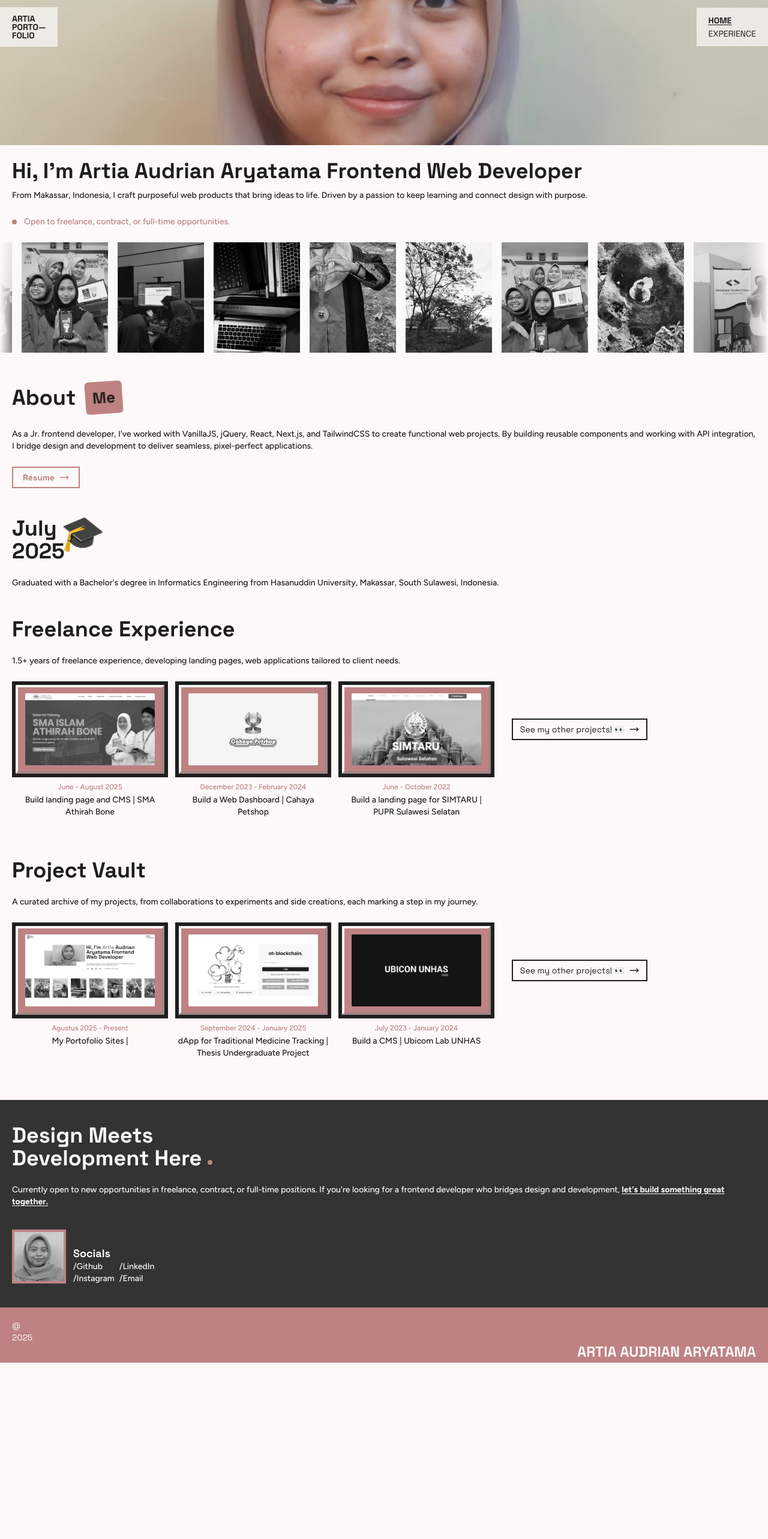
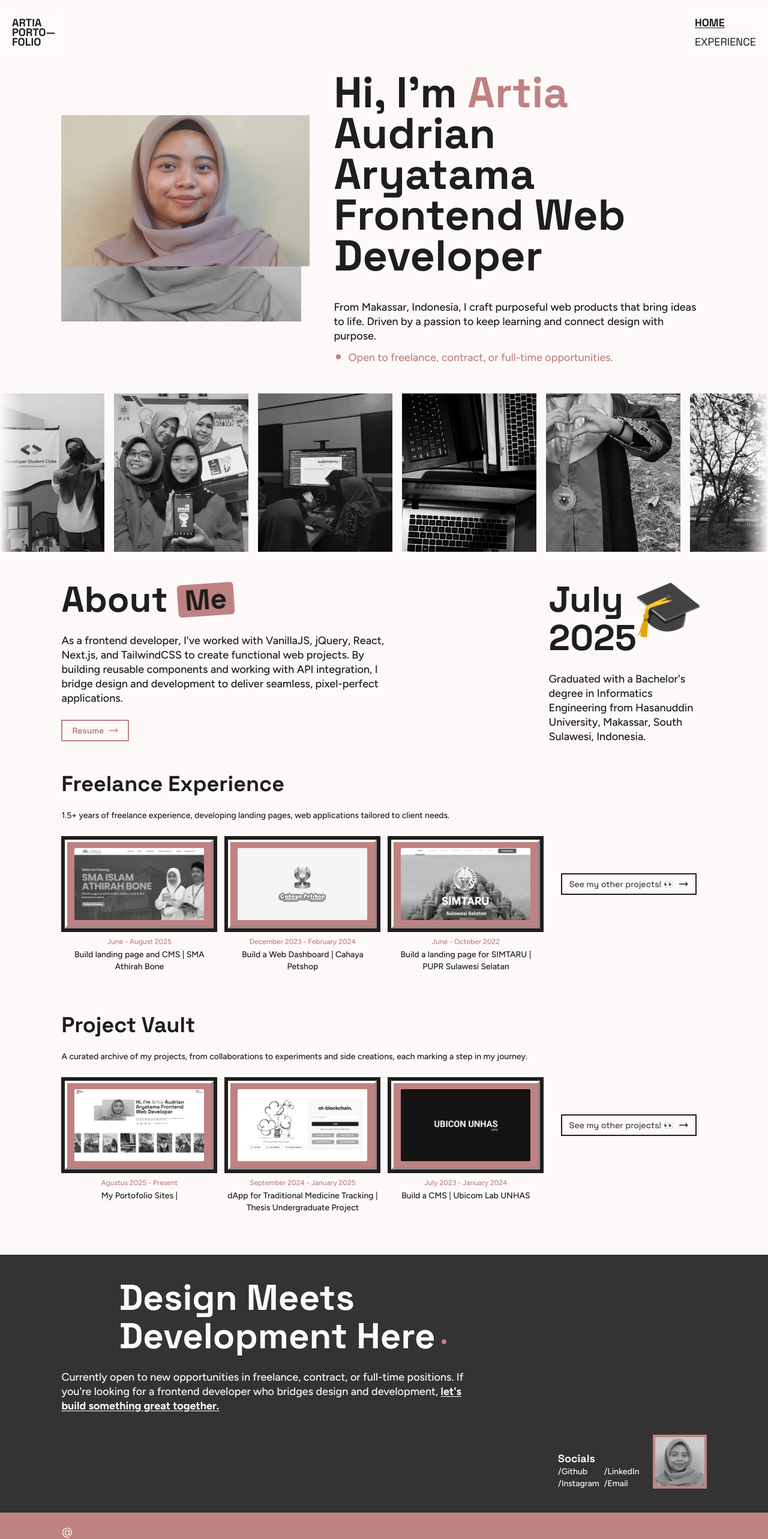
Before and after one commit to artyaaryatama/artia-portofolio, a Next.js app: page / in a window 1280 px wide. Shown: the top 2566 px of the page at 60% size. Before the commit the page ends 2272 px from the top, so only its background shows below. Built offline with nearby package versions, Linux system fonts and the light colour scheme.

Commit message:
testing responsive

```diff
--- a/app/globals.css
+++ b/app/globals.css
@@ -17,6 +17,8 @@
   --radius-md: calc(var(--radius) - 2px);
   --radius-lg: var(--radius);
   --radius-xl: calc(var(--radius) + 4px);
+
+  --breakpoint-xs: 24rem;
 
   --color-sidebar-ring: var(--sidebar-ring);
   --color-sidebar-border: var(--sidebar-border);
@@ -135,7 +137,8 @@ body{
 }
 
 .layout-gap{
-  padding: 0 20px;
+  padding-right: clamp(0.6rem, 8vw, 10rem);
+  padding-left: clamp(0.6rem, 8vw, 10rem);
 }
 
 @media (max-width: 1090px) {
--- a/app/layout.tsx
+++ b/app/layout.tsx
@@ -39,13 +39,14 @@ export const metadata: Metadata = {
     { rel: "manifest", url: "/meta-icons/manifest.json" },
     { rel: "msapplication-TileImage", url: "/meta-icons/ms-icon-144x144.png" }
   ],
+  metadataBase: new URL('https://artyaaryatama.me'),
   other: {
     "msapplication-TileColor": "#ffffff",
   },
   openGraph: {
     title: "Artia Aryatama | Frontend Web Developer",
     description: "Discover my portfolio, featuring a range of completed web projects.",
-    // url: 'https://artia-space.vercel.app',
+    url: 'https://artyaaryatama.me',
     siteName: "Artia Aryatama | Frontend Web Developer",
     images: [
       {
--- a/app/page.tsx
+++ b/app/page.tsx
@@ -14,6 +14,7 @@ export default function Home() {
       <div className="
         flex flex-col
         gap-12
+        lg:flex-row
       ">
         <About />
         <Graduate />
--- a/components/Footer.tsx
+++ b/components/Footer.tsx
@@ -6,13 +6,13 @@ export default function Footer() {
     <footer className="
       bg-muted pt-10
     ">
-      <div className="layout-gap
-      flex flex-col gap-6 text-background">
-        <div className="flex items-start">
-          <h3
-            className="
+      <div className="layout-gap mb-10
+        flex flex-col gap-6 text-background ">
+        <div className="flex items-start lg:ml-24">
+          <h3 className="
               font-space-grotesk font-bold
               leading-[38px] text-4xl
+              lg:text-6xl lg:leading-16
             "
           >
             Design Meets
@@ -26,17 +26,22 @@ export default function Footer() {
           </h3>
         </div>
 
-        <p className="font-figtree text-sm leading-5">
+        <p className="font-figtree text-sm leading-5
+          lg:text-lg lg:leading-6 lg:w-170
+        ">
           Currently open to new opportunities in freelance, contract, or full-time positions. If you&apos;re looking for a frontend developer who bridges design and development, <span className="underline underline-offset-2  font-bold">let&apos;s build something great together.</span>
         </p>
 
         <div className="
           mt-3
           flex flex-col gap-6
+          lg:justify-end
           ">
 
           <div className="
-            flex justify-start gap-3 items-end">
+            flex justify-start gap-3 items-end
+            lg:flex-row-reverse
+            ">
             <div className="border-4 border-primary w-[90px] h-[90px]">
               <Image
                 src= {'/person/zoom.jpg'}
@@ -51,38 +56,46 @@ export default function Footer() {
 
             <div>
               <h5 className="font-space-grotesk
-                text-lg font-bold
+                text-lg font-bold lg:text-left
               ">
                 Socials
               </h5>
               <ul className=" font-figtree
                 text-sm leading-4 grid grid-cols-2 gap-x-2 gap-y-1
               ">
-                <li>
+                <li className="hover:underline hover:underline-offset-2">
                   <Link
-                    href={'/'}
-                  >
+                    href={'https://github.com/artyaaryatama'}
+                    target="_blank"
+                    rel="noopener noreferrer"
+                    >
                     /Github
                   </Link>
                 </li>
-                <li>
+                <li className="hover:underline hover:underline-offset-2">
                   <Link
-                    href={'/'}
-                  >
+                    href={'https://www.linkedin.com/in/artia-aryatama/'}
+                    target="_blank"
+                    rel="noopener noreferrer"
+                    >
                     /LinkedIn
                   </Link>
                 </li>
-                <li>
+                <li className="hover:underline hover:underline-offset-2">
                   <Link
-                    href={'/'}
-                  >
+                    href={'https://www.instagram.com/artiaudrian/'}
+                    target="_blank"
+                    rel="noopener noreferrer"
+                    >
                     /Instagram
                   </Link>
                 </li>
-                <li>
+                <li className="hover:underline hover:underline-offset-2">
                   <Link
-                    href={'/'}
-                  >
+                    href={'mailto:artyaaryatama21@gmail.com'}
+                    target="_blank"
+                    rel="noopener noreferrer"
+                    >
                     /Email
                   </Link>
                 </li>
@@ -95,9 +108,9 @@ export default function Footer() {
         </div>
       </div>
 
-      <div className="bg-primary font-space-grotesk px-5 pt-5 pb-1 mt-10 flex flex-col">
+      <div className="bg-primary font-space-grotesk py-5 flex flex-col layout-gap">
         <p className=" text-background
-        text-left text-sm
+        text-left text-sm lg:text-lg lg:leading-6
         ">@ <span className="block">2025</span></p>
         <p className="text-background font-semibold text-2xl
           text-right leading-[28px]
--- a/components/MarqueeImg.tsx
+++ b/components/MarqueeImg.tsx
@@ -26,7 +26,7 @@ export default function MarqueeImg () {
         <MarqueeFade side="right" />
         <MarqueeContent>
           {images.map((_, index) => (
-            <MarqueeItem className="mx-2 h-46 w-36" key={index}>
+            <MarqueeItem className="mx-2 h-46 w-36 lg:w-56 lg:h-66" key={index}>
               <Image
                 src={images[index].src}
                 alt={images[index].alt}
--- a/components/Navbar.tsx
+++ b/components/Navbar.tsx
@@ -34,7 +34,7 @@ export default function Navbar() {
     <nav
       className={`
         fixed inset-x-0 top-3 z-50
-        font-space-grotesk text-sm
+        font-space-grotesk text-sm lg:text-lg
         transition-transform duration-500
       `}
     >
@@ -42,14 +42,14 @@ export default function Navbar() {
 
         <li
           className={`
-            text-sm
+            text-sm lg:text-lg
             bg-background/70 backdrop-filter backdrop-blur-sm
             py-3 px-5
             transition-all duration-700 ease-in-out
             ${hidden ? "-translate-x-full opacity-0" : "translate-x-0 opacity-100"}
           `}
         >
-          <div className="font-bold leading-[14px]">
+          <div className="font-bold leading-[14px] lg:leading-4">
             <Link href={'/'}>
               {/* <Image
                 src={'/meta-icons/logo.png'}
@@ -75,7 +75,7 @@ export default function Navbar() {
           <Button
             size={'nopady'}
             variant={'link'}
-            className={`${currentPath === '/' ? 'font-bold underline underline-offset-2' : ''}`}
+            className={`${currentPath === '/' ? 'font-bold underline underline-offset-2 ' : ''} lg:text-lg text-sm`}
           >
             <Link href={{ pathname: "/" }}>
               HOME
@@ -84,7 +84,7 @@ export default function Navbar() {
           <Button
             size={'nopady'}
             variant={'link'}
-            className={`${currentPath === '/experience' ? 'font-bold underline underline-offset-2' : ''}`}
+            className={`${currentPath === '/experience' ? 'font-bold underline underline-offset-2 lg:text-lg ' : ''} lg:text-lg text-sm`}
           >
             <Link href={{ pathname: "/experience" }}>
               EXPERIENCE
--- a/components/home/About.tsx
+++ b/components/home/About.tsx
@@ -11,6 +11,7 @@ export default function About(){
       <div className="flex items-center gap-4">
         <h2 className=" font-space-grotesk
           text-4xl font-bold leading-[38px]
+          lg:text-6xl lg:leading-16
         ">
           About
         </h2>
@@ -18,6 +19,7 @@ export default function About(){
         <div className="bg-primary px-3 py-2 -rotate-4 rounded-sm">
           <h2 className=" font-space-grotesk
             text-[26px] font-bold leading-[38px]
+            lg:text-[48px]
           ">Me</h2>
         </div>
       </div>
@@ -25,8 +27,9 @@ export default function About(){
       <div>
         <p className="font-figtree text-left
           text-sm leading-5
+          lg:text-lg lg:leading-6
         ">
-          As a Jr. frontend developer, I&apos;ve worked with VanillaJS, jQuery, React, Next.js, and TailwindCSS to create functional web projects. By building reusable components and working with API integration, I bridge design and development to deliver seamless, pixel-perfect applications.
+          As a frontend developer, I&apos;ve worked with VanillaJS, jQuery, React, Next.js, and TailwindCSS to create functional web projects. By building reusable components and working with API integration, I bridge design and development to deliver seamless, pixel-perfect applications.
         </p>
       </div>
 
--- a/components/home/Experience.tsx
+++ b/components/home/Experience.tsx
@@ -26,9 +26,10 @@ export default function Experience(){
         scrollbar-thin scrollbar-thumb-gray-400
       */}
       <div className="
-        flex items-start gap-3 overflow-x-auto w-full
-        pb-5
+        flex gap-3 w-full pb-5
         scrollbar-thin scrollbar-thumb-gray-400
+        flex-col items-center
+        lg:flex-row lg:overflow-x-auto lg:items-start
       ">
         {
           projectsFreelances.length > 0 &&
--- a/components/home/Graduate.tsx
+++ b/components/home/Graduate.tsx
@@ -1,5 +1,3 @@
-import Image from "next/image"
-
 export default function Graduate(){
 
   return (
@@ -12,11 +10,12 @@ export default function Graduate(){
       <div className="">
         <h3 className="font-space-grotesk
           text-4xl font-bold leading-[38px]
+          lg:text-6xl lg:leading-16
         ">July <span className="block ">2025</span></h3>
       </div>
 
       <div className=" relative w-16">
-        <span className="absolute -top-1 -left-4 rotate-8 text-6xl">
+        <span className="absolute -top-1 -left-4 rotate-8 text-8xl">
           🎓
         </span>
       </div>
@@ -24,7 +23,8 @@ export default function Graduate(){
     </div>
     <div>
       <p className="font-figtree text-left
-         text-sm leading-5
+        text-sm leading-5
+        lg:text-lg lg:leading-6
       ">
         Graduated with a Bachelor&apos;s degree in Informatics Engineering from Hasanuddin University, Makassar, South Sulawesi, Indonesia.
       </p>
--- a/components/home/HomeHero.tsx
+++ b/components/home/HomeHero.tsx
@@ -5,7 +5,65 @@ export default function HomeHero() {
   return (
     <div>
       <div className="
-        flex flex-col gap-6
+        lg:mt-30
+      ">
+
+        <div className="hidden lg:flex layout-gap
+          flex-row gap-10 items-center
+        ">
+          <div className="w-2/5 h-86 relative">
+            <Image
+              src={'/person/w-img.jpg'}
+              alt="Artia Audrian Aryatama"
+              width={1000}
+              height={1000}
+              draggable={false}
+              loading='lazy'
+              className="absolute top-0 right-0 object-cover object-[45%_50%] w-116 h-63 z-20"
+            />
+            <Image
+              src={'/person/w-img.jpg'}
+              alt="Artia Audrian Aryatama"
+              width={1000}
+              height={1000}
+              draggable={false}
+              loading='lazy'
+              className="absolute left-0 bottom-0 object-cover object-[45%_95%] w-100 h-34 grayscale z-10"
+            />
+
+
+          </div>
+          <div className="w-3/5">
+            <h1 className="font-space-grotesk font-bold
+              text-7xl leading-17
+            ">
+              Hi, I&apos;m <span className="text-primary">Artia</span> Audrian Aryatama Frontend Web Developer
+            </h1>
+
+            <p className="font-figtree
+              text-lg leading-6
+              mt-10 mb-3
+              ">
+              From Makassar, Indonesia, I craft purposeful web products that bring ideas to life. Driven by a passion to keep learning and connect design with purpose.
+            </p>
+
+            <div className=" flex gap-3 pl-1
+              items-start
+            ">
+              <span className="relative flex size-2 mt-[7px]">
+                <span className="absolute inline-flex h-full w-full animate-ping rounded-full bg-secondary opacity-75"></span>
+                <span className="relative inline-flex size-2 rounded-full bg-primary"></span>
+              </span>
+
+              <p className="font-figtree
+              text-lg leading-6 text-primary">Open to freelance, contract, or full-time opportunities.</p>
+            </div>
+          </div>
+        </div>
+
+        <div className="flex lg:hidden
+          flex-col gap-6 items-center
+          xs:mt-18
         ">
           <Image
             src={'/person/w-img.jpg'}
@@ -15,11 +73,12 @@ export default function HomeHero() {
             draggable={false}
             loading='lazy'
             className="object-cover
-          w-full
-          h-[242px]"
+            w-full h-[242px]
+            xs:w-40 xs:h-40
+            "
           />
+          <div className="layout-gap ">
 
-        <div className="layout-gap">
             <h1 className="font-space-grotesk
               text-4xl font-bold leading-[38px]
             ">
@@ -28,13 +87,10 @@ export default function HomeHero() {
 
             <p className="font-figtree
               text-sm leading-5
-            mt-3">
+              mt-5 mb-3">
               From Makassar, Indonesia, I craft purposeful web products that bring ideas to life. Driven by a passion to keep learning and connect design with purpose.
             </p>
-        </div>
 
-        <div className="layout-gap
-        ">
             <div className=" flex gap-3
               items-start
             ">
@@ -46,12 +102,12 @@ export default function HomeHero() {
               <p className="font-figtree
               text-sm leading-5 text-primary">Open to freelance, contract, or full-time opportunities.</p>
             </div>
-
+          </div>
         </div>
 
       </div>
 
-      <div className="mt-6">
+      <div className="mt-10 lg:mt-12">
         <MarqueeImg />
       </div>
 
--- a/components/home/ProjectVault.tsx
+++ b/components/home/ProjectVault.tsx
@@ -21,9 +21,11 @@ export default function ProjectVault(){
       </p>
 
       <div className="
-        flex items-start gap-3 overflow-x-auto w-full
+        flex gap-3 w-full
         pb-5
         scrollbar-thin scrollbar-thumb-gray-400
+        flex-col items-center
+        lg:flex-row lg:overflow-x-auto lg:items-start
       ">
         {
           projectsOthers.length > 0 &&
--- a/components/ui/button.tsx
+++ b/components/ui/button.tsx
@@ -5,7 +5,7 @@ import { cva, type VariantProps } from "class-variance-authority"
 import { cn } from "@/lib/utils"
 
 const buttonVariants = cva(
-  "inline-flex items-center  gap-2 whitespace-nowrap text-sm font-medium transition-all disabled:pointer-events-none disabled:opacity-50 [&_svg]:pointer-events-none [&_svg:not([class*='size-'])]:size-4 shrink-0 [&_svg]:shrink-0 outline-none focus-visible:border-ring focus-visible:ring-ring/50 focus-visible:ring-[3px] aria-invalid:ring-destructive/20 dark:aria-invalid:ring-destructive/40 aria-invalid:border-destructive font-space-grotesk",
+  "inline-flex items-center  gap-2 whitespace-nowrap text-sm lg:text-md font-medium transition-all disabled:pointer-events-none disabled:opacity-50 [&_svg]:pointer-events-none [&_svg:not([class*='size-'])]:size-4 shrink-0 [&_svg]:shrink-0 outline-none focus-visible:border-ring focus-visible:ring-ring/50 focus-visible:ring-[3px] aria-invalid:ring-destructive/20 dark:aria-invalid:ring-destructive/40 aria-invalid:border-destructive font-space-grotesk",
   {
     variants: {
       variant: {
```
Lines whose indentation alone changed are shown as unchanged.
